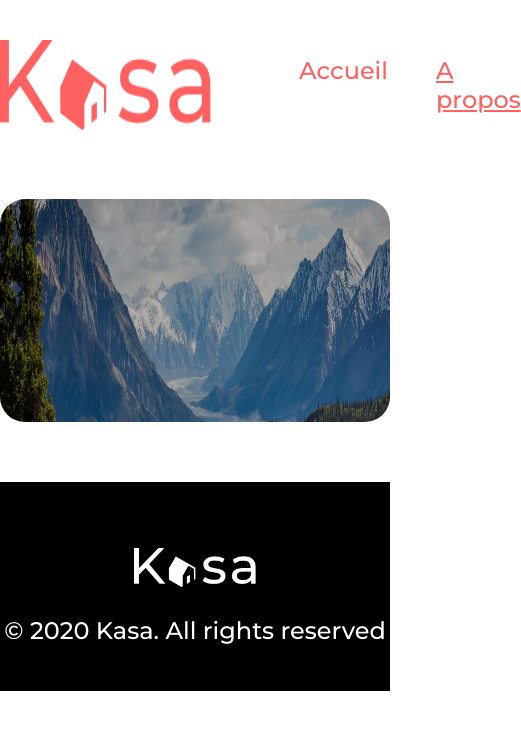
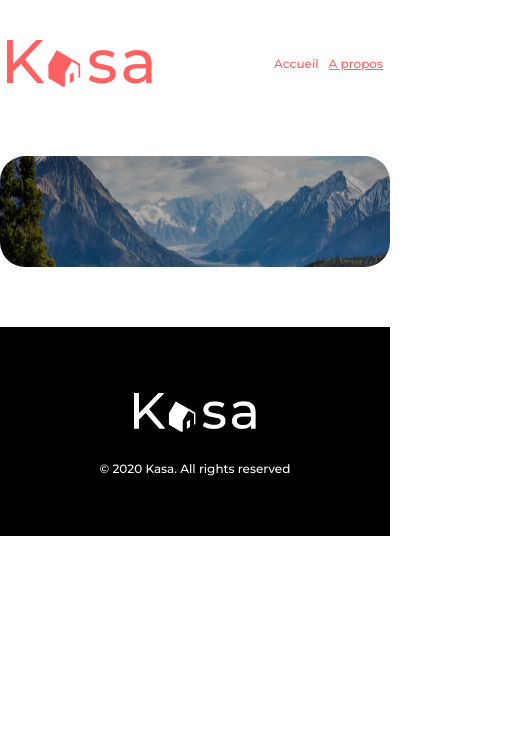
Before and after one commit to citymer/JeromeMercier_11_28072022, a React (Create React App) app: page /apropos in a window 390 px wide. Shown: the top 730 px of the page, 521 px wide, since content can reach past the window. Built offline with nearby package versions, Linux system fonts and the light colour scheme.

Commit message:
responsive home

```diff
--- a/src/styles/components/_footer.scss
+++ b/src/styles/components/_footer.scss
@@ -1,3 +1,5 @@
+@import '../utils/mixins';
+
 .footer {
   max-width: 1440px;
   height: 209px;
@@ -7,6 +9,18 @@
   background-color: black;
   margin-top: 60px;
   color: $couleur-blanche;
+  @include desktop {
+    max-width: 1280px;
+  }
+  @include tablet {
+    max-width: 992px;
+  }
+  @include portraitmobile {
+    max-width: 768px;
+  }
+  @include mobile {
+    max-width: 576px;
+  }
 }
 .logoKasa {
   width: 122px;
@@ -18,4 +32,7 @@
   font-size: 24px;
   margin-top: 28.56px;
   margin-bottom: 0;
+  @include mobile {
+    font-size: 12px;
+  }
 }
--- a/src/styles/components/_gallery.scss
+++ b/src/styles/components/_gallery.scss
@@ -1,3 +1,5 @@
+@import '../utils/mixins';
+
 .galerie {
   max-width: 1240px;
   margin-top: 335px;
@@ -9,6 +11,21 @@
   border-radius: 25px;
   display: grid;
   grid-template-columns: 1fr 1fr 1fr;
+  @include desktop {
+    grid-template-columns: 1fr 1fr;
+    max-width: 1000px;
+  }
+  @include tablet {
+    grid-template-columns: 1fr;
+    max-width: 792px;
+    margin-top: 300px;
+  }
+  @include portraitmobile {
+    max-width: 568px;
+  }
+  @include mobile {
+    max-width: 374px;
+  }
 }
 .galerie a {
   width: 340px;
@@ -16,12 +33,26 @@
   padding: 30px 0px 30px 35px;
   border-radius: 10px;
   text-decoration: none;
+  @include desktop {
+    padding: 30px 0px 30px 75px;
+  }
+  @include tablet {
+    margin-left: auto;
+    margin-right: auto;
+    width: 335px;
+    height: 255px;
+    padding: 10px 0px;
+  }
 }
 .imgLocation {
   width: 340px;
   height: 340px;
   border-radius: 10px;
   object-fit: cover;
+  @include tablet {
+    width: 335px;
+    height: 255px;
+  }
 }
 .figcaption {
   font-size: 18px;
--- a/src/styles/components/_header.css
+++ b/src/styles/components/_header.css
@@ -1 +1 @@
-header{max-width:1240px;height:68;margin:0 auto;margin-top:40px;display:flex;justify-content:space-between}header .navigation ul{display:flex;list-style-type:none}header .navigation ul a{font-size:24px;font-weight:500;margin-left:48px;color:#ff6060;text-decoration:none}header .navigation ul [aria-current]{text-decoration:underline}
+header{max-width:1240px;height:68;margin:0 auto;margin-top:40px;display:flex;justify-content:space-between}@media screen and (max-width: 1280px){header{max-width:1000px}}@media screen and (max-width: 992px){header{max-width:792px}}@media screen and (max-width: 768px){header{max-width:568px}}@media screen and (max-width: 576px){header{max-width:376px}}@media screen and (max-width: 576px){header .logo{width:145px;height:47px}}header .navigation ul{display:flex;list-style-type:none}@media screen and (max-width: 576px){header .navigation ul{padding-left:10px}}header .navigation ul a{font-size:24px;font-weight:500;margin-left:48px;color:#ff6060;text-decoration:none}@media screen and (max-width: 576px){header .navigation ul a{font-size:12px;margin-left:10px}}header .navigation ul [aria-current]{text-decoration:underline}
--- a/src/styles/components/_header.scss
+++ b/src/styles/components/_header.scss
@@ -1,4 +1,5 @@
 @import '../utils/variables';
+@import '../utils/mixins';
 
 header {
   max-width: 1240px;
@@ -7,10 +8,30 @@ header {
   margin-top: 40px;
   display: flex;
   justify-content: space-between;
-
+  @include desktop {
+    max-width: 1000px;
+  }
+  @include tablet {
+    max-width: 792px;
+  }
+  @include portraitmobile {
+    max-width: 568px;
+  }
+  @include mobile {
+    max-width: 376px;
+  }
+  .logo {
+    @include mobile {
+      width: 145px;
+      height: 47px;
+    }
+  }
   .navigation ul {
     display: flex;
     list-style-type: none;
+    @include mobile {
+      padding-left: 10px;
+    }
 
     a {
       font-size: 24px;
@@ -18,6 +39,10 @@ header {
       margin-left: 48px;
       color: $couleur-primaire;
       text-decoration: none;
+      @include mobile {
+        font-size: 12px;
+        margin-left: 10px;
+      }
     }
     [aria-current] {
       text-decoration: underline;
--- a/src/styles/components/_sectionOne.scss
+++ b/src/styles/components/_sectionOne.scss
@@ -1,3 +1,5 @@
+@import '../utils/mixins';
+
 .section {
   position: relative;
   margin: 0 auto;
@@ -12,6 +14,18 @@
   position: absolute;
   z-index: 1;
   object-fit: cover;
+  @include desktop {
+    max-width: 1000px;
+  }
+  @include tablet {
+    max-width: 792px;
+  }
+  @include portraitmobile {
+    max-width: 568px;
+  }
+  @include mobile {
+    max-width: 376px;
+  }
 }
 .contentTitre {
   position: absolute;
@@ -31,9 +45,27 @@
   align-items: center;
   border-radius: 25px;
   z-index: 1;
+  @include tablet {
+    height: 180px;
+  }
+  @include portraitmobile {
+    height: 160px;
+  }
+  @include portraitmobile {
+    height: 111px;
+  }
 }
 h1 {
   font-size: 48px;
   font-weight: 500;
   color: $couleur-blanche;
+  @include tablet {
+    font-size: 34px;
+  }
+  @include portraitmobile {
+    font-size: 28px;
+  }
+  @include portraitmobile {
+    font-size: 24px;
+  }
 }
--- /dev/null
+++ b/src/styles/utils/_mixins.scss
@@ -0,0 +1,21 @@
+// BREAKPOINT
+@mixin desktop {
+  @media screen and (max-width: 1280px) {
+    @content;
+  }
+}
+@mixin tablet {
+  @media screen and (max-width: 992px) {
+    @content;
+  }
+}
+@mixin portraitmobile {
+  @media screen and (max-width: 768px) {
+    @content;
+  }
+}
+@mixin mobile {
+  @media screen and (max-width: 576px) {
+    @content;
+  }
+}
```
Also changed, not shown: src/styles/utils/_mixins.css (added).
